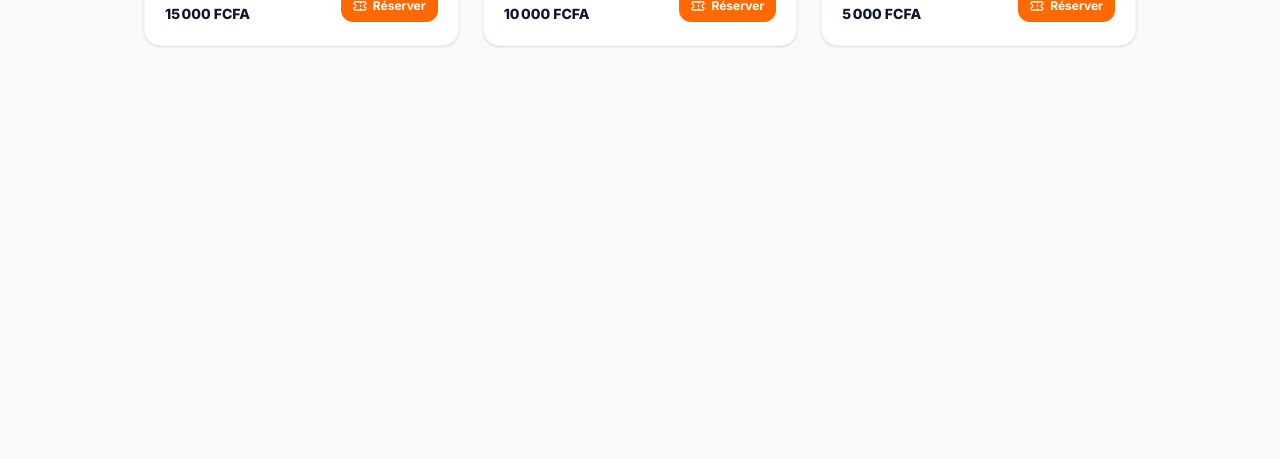
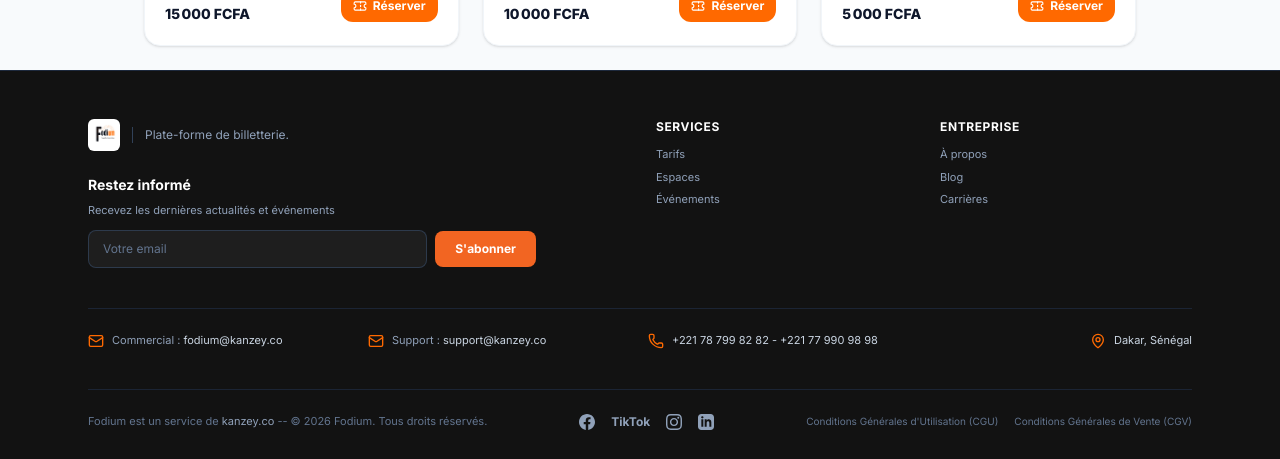
Before and after one commit to DouceurE/challenge_fodium, a Next.js app: page / in a window 1280 px wide. Shown: the part 960-1419 px from the top of the page. Before the commit the page ends 1030 px from the top, so only its background shows below. Built offline with nearby package versions, Linux system fonts and the light colour scheme.

Commit message:
style(layout): add global footer and fix mobile bottom navbar padding

```diff
--- a/src/app/layout.tsx
+++ b/src/app/layout.tsx
@@ -2,6 +2,7 @@
 import { Inter } from "next/font/google";
 import "./globals.css";
 import Navbar from "@/components/Navbar";
+import Footer from "@/components/Footer";
 
 const inter = Inter({ subsets: ["latin"] });
 
@@ -22,6 +23,7 @@
         <main className="flex-1">
           {children}
         </main>
+        <Footer />
       </body>
     </html>
   );
--- /dev/null
+++ b/src/components/Footer.tsx
@@ -0,0 +1,134 @@
+"use client";
+
+
+import { Mail, Phone, MapPin } from "lucide-react";
+
+export default function Footer() {
+  return (
+    <footer className="bg-[#121212] text-slate-300 text-xs pt-12 pb-20 md:pb-8 border-t border-slate-800">
+      <div className="max-w-6xl mx-auto px-6 space-y-10">
+
+        {/* GRILLE PRINCIPALE */}
+        <div className="grid grid-cols-1 md:grid-cols-12 gap-8">
+
+          {/* COLONNE GAUCHE : LOGO + NEWSLETTER */}
+          <div className="md:col-span-6 space-y-6">
+            <div className="flex items-center gap-3">
+              <div className="bg-white p-1 rounded-md flex items-center justify-center">
+                <img
+                  src="/logo.jpg"
+                  alt="Fodium Logo"
+                  className="h-6 w-auto object-contain rounded"
+                />
+              </div>
+              <span className="text-slate-400 text-xs border-l border-slate-700 pl-3">
+                Plate-forme de billetterie.
+              </span>
+            </div>
+
+            <div className="space-y-2 max-w-md">
+              <h4 className="font-bold text-white text-sm">Restez informé</h4>
+              <p className="text-slate-400 text-[11px]">
+                Recevez les dernières actualités et événements
+              </p>
+
+              <form onSubmit={(e) => e.preventDefault()} className="flex items-center gap-2 pt-1">
+                <input
+                  type="email"
+                  placeholder="Votre email"
+                  className="bg-[#1e1e1e] border border-slate-700/80 rounded-lg px-3.5 py-2.5 text-xs text-white placeholder-slate-500 focus:outline-none focus:border-orange-500 w-full"
+                />
+                <button
+                  type="submit"
+                  className="bg-[#f26522] hover:bg-[#d95516] text-white font-bold px-5 py-2.5 rounded-lg transition-colors shrink-0"
+                >
+                  S'abonner
+                </button>
+              </form>
+            </div>
+          </div>
+
+          {/* COLONNE MILIEU : SERVICES */}
+          <div className="md:col-span-3 space-y-3">
+            <h4 className="font-bold text-white text-xs uppercase tracking-wider">Services</h4>
+            <ul className="space-y-2 text-slate-400 text-[11px]">
+              <li className="hover:text-white transition-colors cursor-pointer">Tarifs</li>
+              <li className="hover:text-white transition-colors cursor-pointer">Espaces</li>
+              <li className="hover:text-white transition-colors cursor-pointer">Événements</li>
+            </ul>
+          </div>
+
+          {/* COLONNE DROITE : ENTREPRISE */}
+          <div className="md:col-span-3 space-y-3">
+            <h4 className="font-bold text-white text-xs uppercase tracking-wider">Entreprise</h4>
+            <ul className="space-y-2 text-slate-400 text-[11px]">
+              <li className="hover:text-white transition-colors cursor-pointer">À propos</li>
+              <li className="hover:text-white transition-colors cursor-pointer">Blog</li>
+              <li className="hover:text-white transition-colors cursor-pointer">Carrières</li>
+            </ul>
+          </div>
+
+        </div>
+
+        {/* LIGNE DE CONTACTS */}
+        <div className="border-t border-slate-800/80 pt-6 grid grid-cols-1 sm:grid-cols-2 lg:grid-cols-4 gap-4 text-[11px] text-slate-400">
+          <div className="flex items-center gap-2">
+            <Mail className="w-4 h-4 text-orange-500 shrink-0" />
+            <span>Commercial : <a href="mailto:fodium@kanzey.co" className="hover:underline text-slate-300">fodium@kanzey.co</a></span>
+          </div>
+
+          <div className="flex items-center gap-2">
+            <Mail className="w-4 h-4 text-orange-500 shrink-0" />
+            <span>Support : <a href="mailto:support@kanzey.co" className="hover:underline text-slate-300">support@kanzey.co</a></span>
+          </div>
+
+          <div className="flex items-center gap-2">
+            <Phone className="w-4 h-4 text-orange-500 shrink-0" />
+            <span className="text-slate-300">+221 78 799 82 82 - +221 77 990 98 98</span>
+          </div>
+
+          <div className="flex items-center gap-2 sm:justify-end">
+            <MapPin className="w-4 h-4 text-orange-500 shrink-0" />
+            <span className="text-slate-300">Dakar, Sénégal</span>
+          </div>
+        </div>
+
+        {/* LIGNE DE COPYRIGHT & RÉSEAUX SOCIAUX */}
+        <div className="border-t border-slate-800/80 pt-6 flex flex-col md:flex-row items-center justify-between text-[11px] text-slate-500 gap-4">
+          <div>
+            Fodium est un service de <span className="text-slate-400">kanzey.co</span> -- © 2026 Fodium. Tous droits réservés.
+          </div>
+
+          {/* ICÔNES RÉSEAUX SOCIAUX */}
+          <div className="flex items-center gap-4 text-slate-400">
+            <a href="#" className="hover:text-orange-500 transition-colors" aria-label="Facebook">
+              <svg className="w-4 h-4 fill-current" viewBox="0 0 24 24">
+                <path d="M24 12.073c0-6.627-5.373-12-12-12s-12 5.373-12 12c0 5.99 4.388 10.954 10.125 11.854v-8.385H7.078v-3.47h3.047V9.43c0-3.007 1.792-4.669 4.533-4.669 1.312 0 2.686.235 2.686.235v2.953H15.83c-1.491 0-1.956.925-1.956 1.874v2.25h3.328l-.532 3.47h-2.796v8.385C19.612 23.027 24 18.062 24 12.073z"/>
+              </svg>
+            </a>
+
+            <a href="#" className="hover:text-orange-500 transition-colors font-bold text-xs">TikTok</a>
+
+            <a href="#" className="hover:text-orange-500 transition-colors" aria-label="Instagram">
+              <svg className="w-4 h-4 fill-current" viewBox="0 0 24 24">
+                <path d="M12 2.163c3.204 0 3.584.012 4.85.07 3.252.148 4.771 1.691 4.919 4.919.058 1.265.069 1.645.069 4.849 0 3.205-.012 3.584-.069 4.849-.149 3.225-1.664 4.771-4.919 4.919-1.266.058-1.644.07-4.85.07-3.204 0-3.584-.012-4.849-.07-3.26-.149-4.771-1.699-4.919-4.92-.058-1.265-.07-1.644-.07-4.849 0-3.204.013-3.583.07-4.849.149-3.227 1.664-4.771 4.919-4.919 1.266-.057 1.645-.069 4.849-.069zm0-2.163c-3.259 0-3.667.014-4.947.072-4.358.2-6.78 2.618-6.98 6.98-.059 1.281-.073 1.689-.073 4.948 0 3.259.014 3.668.072 4.948.2 4.358 2.618 6.78 6.98 6.98 1.281.058 1.689.072 4.948.072 3.259 0 3.668-.014 4.948-.072 4.354-.2 6.782-2.618 6.979-6.98.059-1.28.073-1.689.073-4.948 0-3.259-.014-3.667-.072-4.947-.196-4.354-2.617-6.78-6.979-6.98-1.281-.059-1.69-.073-4.949-.073zm0 5.838c-3.403 0-6.162 2.759-6.162 6.162s2.759 6.163 6.162 6.163 6.162-2.759 6.162-6.163c0-3.403-2.759-6.162-6.162-6.162zm0 10.162c-2.209 0-4-1.79-4-4 0-2.209 1.791-4 4-4s4 1.791 4 4c0 2.21-1.791 4-4 4zm6.406-11.845c-.796 0-1.441.645-1.441 1.44s.645 1.44 1.441 1.44c.795 0 1.439-.645 1.439-1.44s-.644-1.44-1.439-1.44z"/>
+              </svg>
+            </a>
+
+            <a href="#" className="hover:text-orange-500 transition-colors" aria-label="LinkedIn">
+              <svg className="w-4 h-4 fill-current" viewBox="0 0 24 24">
+                <path d="M19 0h-14c-2.761 0-5 2.239-5 5v14c0 2.761 2.239 5 5 5h14c2.762 0 5-2.239 5-5v-14c0-2.761-2.238-5-5-5zm-11 19h-3v-11h3v11zm-1.5-12.268c-.966 0-1.75-.79-1.75-1.764s.784-1.764 1.75-1.764 1.75.79 1.75 1.764-.783 1.764-1.75 1.764zm13.5 12.268h-3v-5.604c0-3.368-4-3.113-4 0v5.604h-3v-11h3v1.765c1.396-2.586 7-2.777 7 2.476v6.759z"/>
+              </svg>
+            </a>
+          </div>
+
+          <div className="flex items-center gap-4 text-[10px]">
+            <a href="#" className="hover:underline">Conditions Générales d'Utilisation (CGU)</a>
+            <a href="#" className="hover:underline">Conditions Générales de Vente (CGV)</a>
+          </div>
+        </div>
+
+      </div>
+    </footer>
+  );
+}
```
